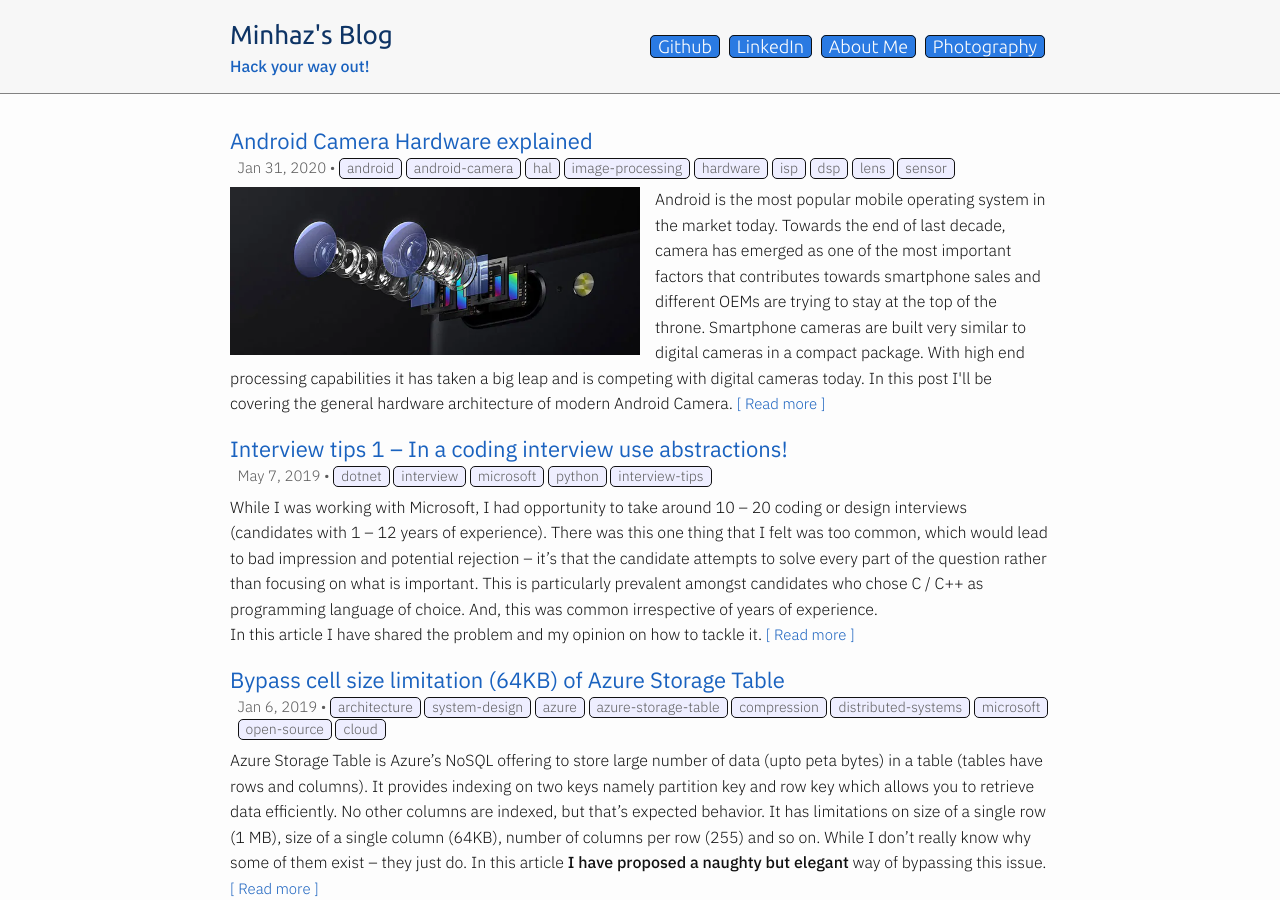
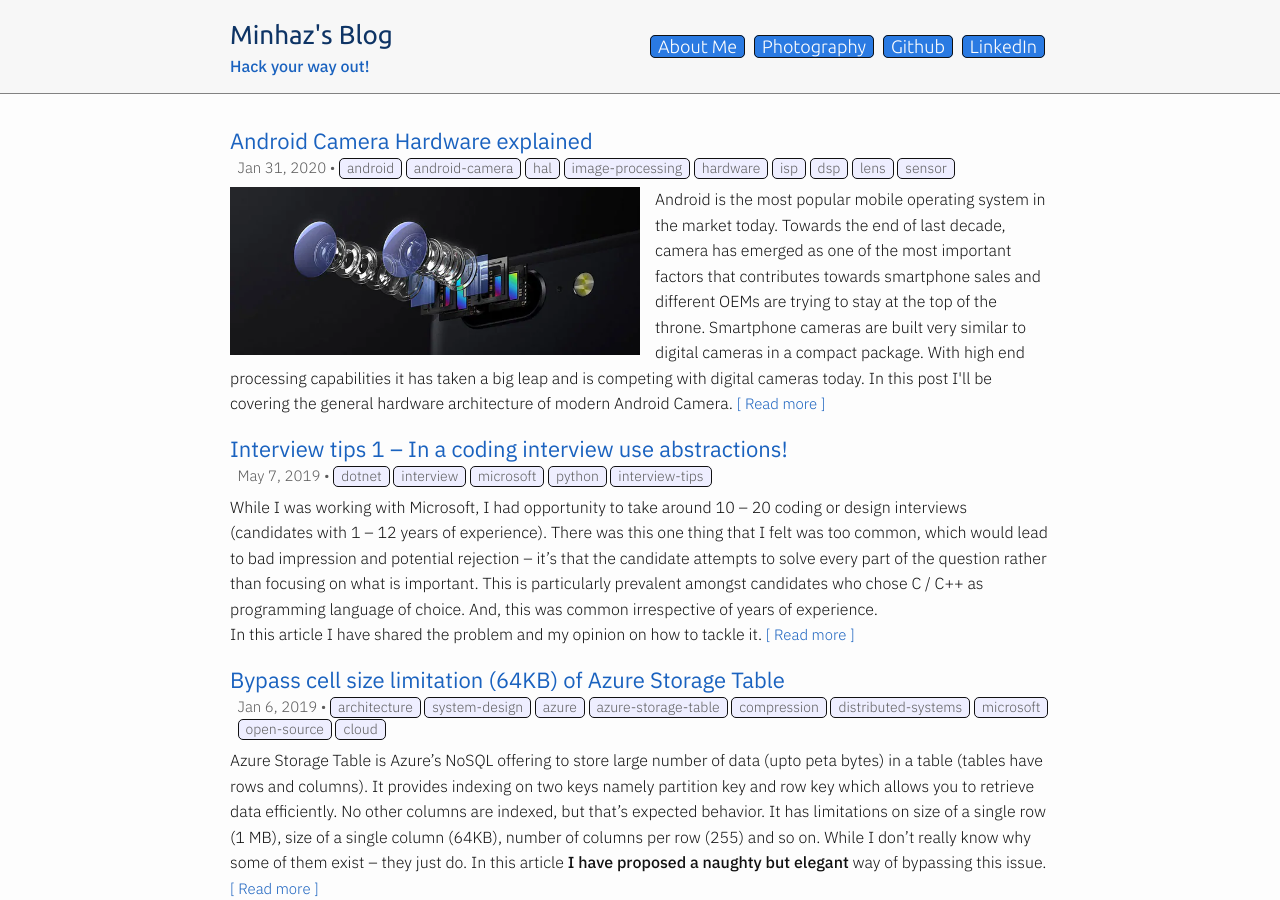
Before and after one commit to mebjas/mebjas.github.io, a Jekyll site: the page built from index.html, in a window 1280 px wide and 900 px high. Built offline with Jekyll 4.4.1, drawn with Linux system fonts in a browser that asks for light colours.

Commit message:
Attempt 1: Different header links for blog and about

```diff
--- a/_includes/header.html
+++ b/_includes/header.html
@@ -18,11 +18,15 @@
 
       {% if page_paths %}
       <div class="header-right">
-        <!-- TODO(mebjas): Add categories and resume. -->
+        {% if page.title == "About" %}
+        <a class="page-link" href="{{ '/' | relative_url }}">Blog</a>
+        {% endif %}
+        {% if page.title != "About" %}
+        <a class="page-link" href="{{ '/about/' | relative_url }}">About Me</a>
+        {% endif %}
+        <a class="page-link" href="{{ '/photography/' | relative_url }}">Photography</a>
         <a class="page-link" href="{{ site.footer-links.github_full }}">Github</a>
         <a class="page-link" href="{{ site.footer-links.linkedin }}">LinkedIn</a>
-        <a class="page-link" href="{{ '/about/' | relative_url }}">About Me</a>
-        <a class="page-link" href="{{ '/photography/' | relative_url }}">Photography</a>
       </div>
       {% endif %}
     </div>
```
